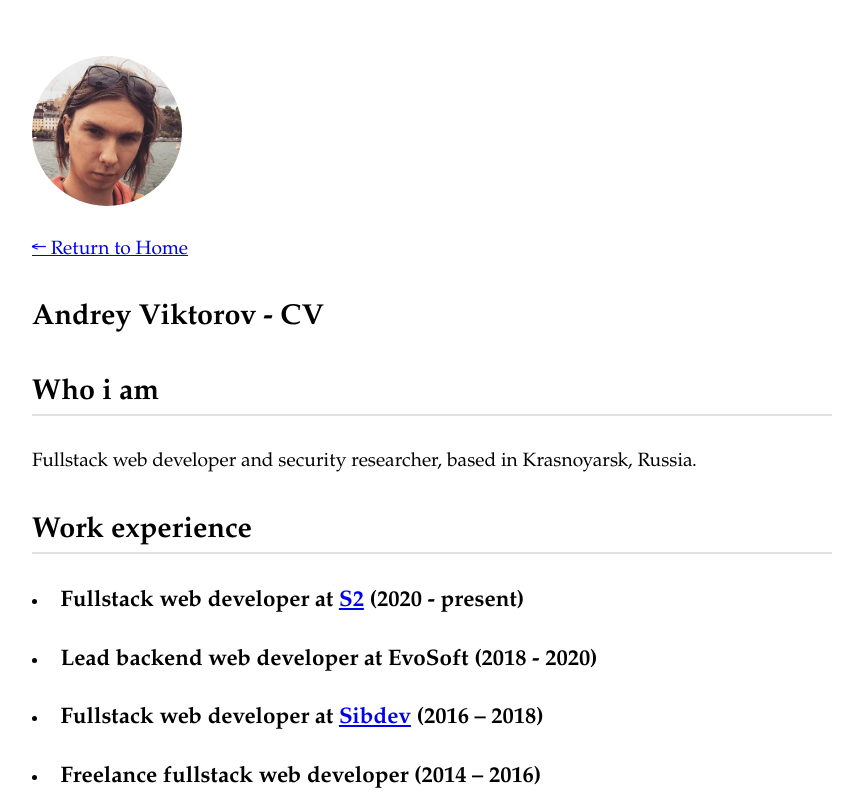
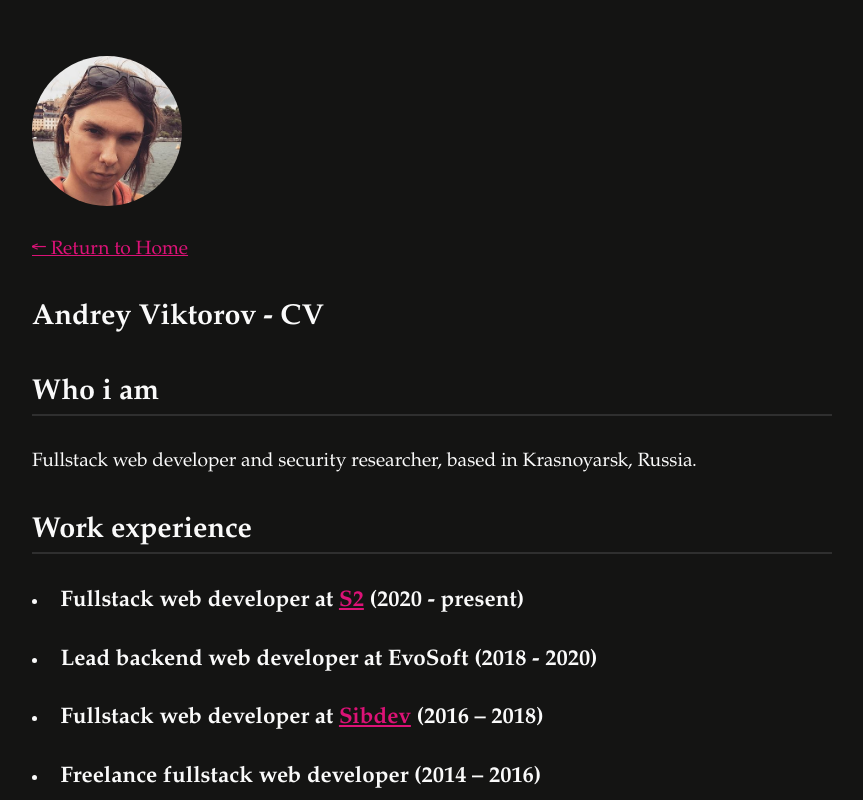
Before and after one commit to 4ndv/4ndv.github.io, a plain HTML site: page cv/index.html in a window 1280 px wide. Shown: the top 800 px of the page, without its empty margins (208-1071 px from the left). Drawn offline with Linux system fonts and the dark colour scheme.

Commit message:
added: dark mode

```diff
--- a/cv/index.html
+++ b/cv/index.html
@@ -34,6 +34,21 @@
 
     .photo {
       border-radius: 50%;
+    }
+
+    @media (prefers-color-scheme: dark) {
+      body {
+        background: #141413;
+        color: #fafafa;
+      }
+
+      a {
+        color: #dc1277;
+      }
+
+      h2 {
+        border-bottom: 2px solid #2f2f2f;
+      }
     }
   </style>
   <meta name="viewport" content="width=device-width, initial-scale=1">
```
Also changed, not shown: index.html (+11 -0 lines).
